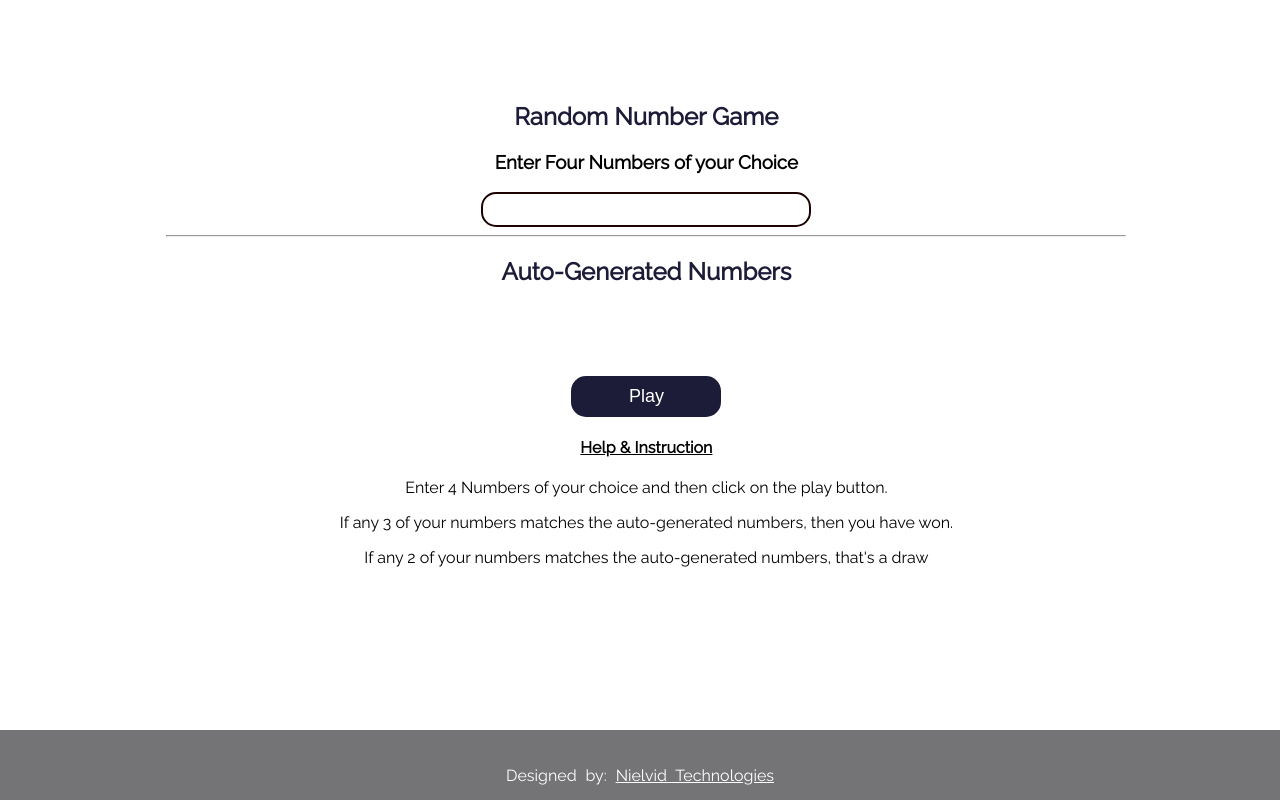
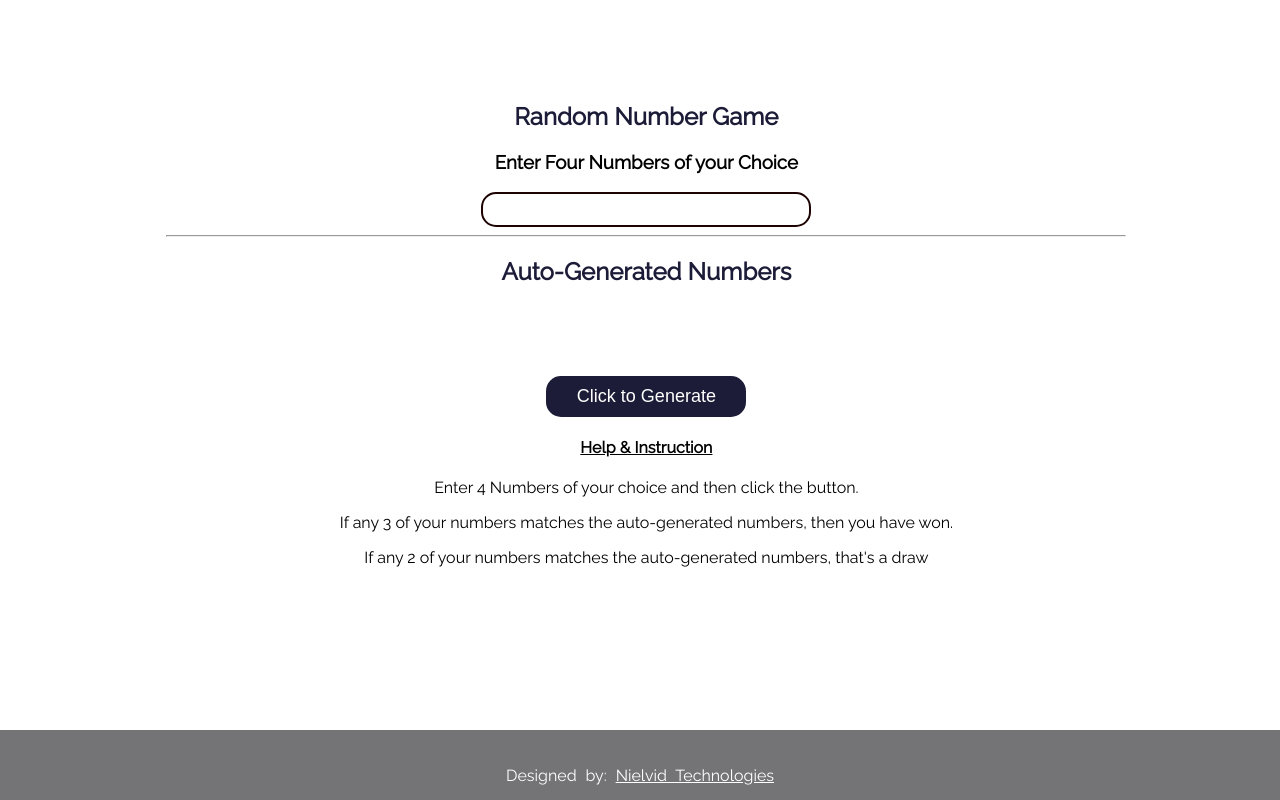
Before and after one commit to nielvid/numbergame, a plain HTML site: page index.html in a window 1280 px wide. Drawn offline with Linux system fonts and the light colour scheme.

Commit message:
JavaScript number game

```diff
--- a/gamestyle.css
+++ b/gamestyle.css
@@ -22,7 +22,7 @@
         }
         button{
             margin-top: 40px;
-            width: 150px;
+            width: 200px;
             padding-top: 10px;
             padding-bottom: 10px;
             background: rgb(28, 28, 56);
--- a/game.html
+++ b/index.html
@@ -26,9 +26,9 @@
             <h2>Auto-Generated Numbers</h2>
             <span></span>  <span></span> <span></span> <span></span>
             <div  class="divider" ></div>
-            <button id="btn">Play</button>
+            <button id="btn">Click to Generate </button>
             <h4>Help & Instruction </h4>
-                <p>Enter 4 Numbers of your choice and then click on the play button.</p>
+                <p>Enter 4 Numbers of your choice and then click the button.</p>
             <p>If any 3 of your numbers matches the auto-generated numbers, then you have won.</p>
             <p>If any 2 of your numbers matches the auto-generated numbers, that's a draw</p>
 
```
Also changed, not shown: 1 other file.
